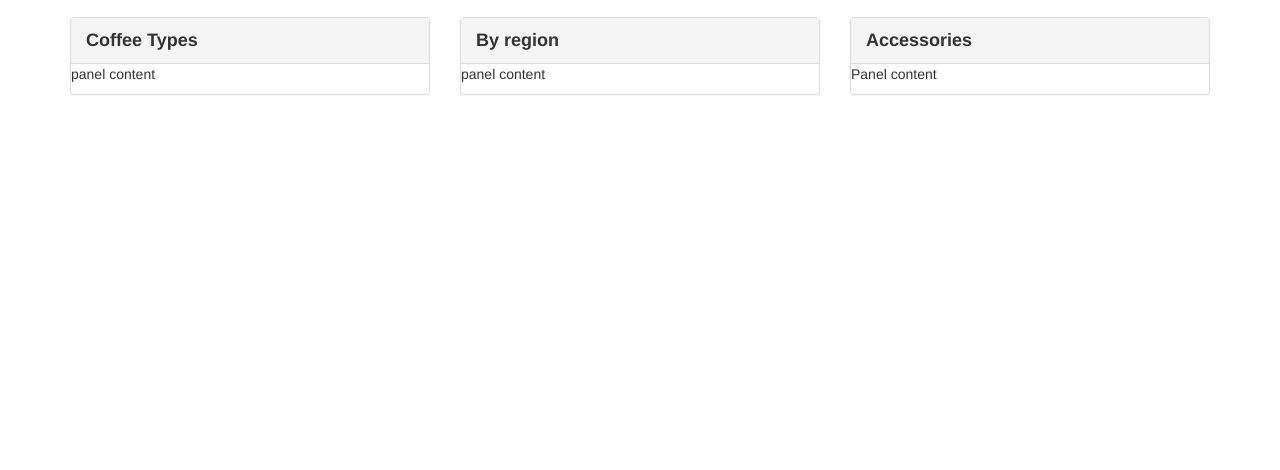
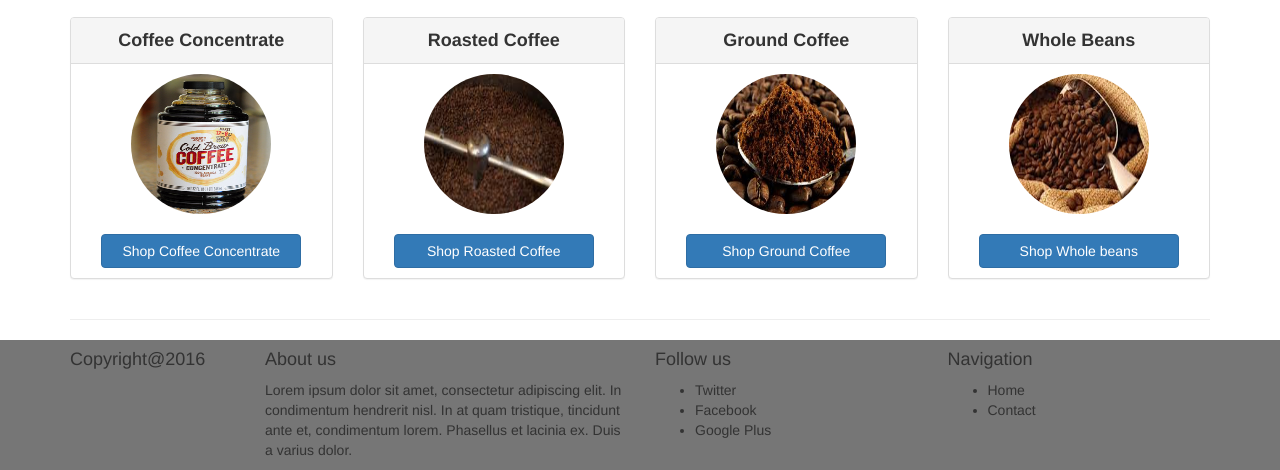
Before and after one commit to rockstarr2015/Website, a plain HTML site: page index.html in a window 1280 px wide. Shown: the part 661-1131 px from the top of the page. Before the commit the page ends 800 px from the top, so only its background shows below. Drawn offline with nearby package versions, Linux system fonts and the light colour scheme.

Commit message:
home Page

```diff
--- a/index.html
+++ b/index.html
@@ -7,59 +7,7 @@
     <link rel="stylesheet" href="http://maxcdn.bootstrapcdn.com/bootstrap/3.3.7/css/bootstrap.min.css">
     <script src="https://ajax.googleapis.com/ajax/libs/jquery/1.12.4/jquery.min.js"></script>
     <script src="http://maxcdn.bootstrapcdn.com/bootstrap/3.3.7/js/bootstrap.min.js"></script>
-    <style>
-
-        .carousel-inner
-        {
-            width: 100%;
-            max-height: 280px;
-
-        }
-
-        .tales
-        {
-            width: 100%;
-            margin: auto 0;
-        }
-
-        .panel
-        {
-            margin-top:10px;
-        }
-
-        .panel_heading_text_1
-        {
-            font-weight: bold;
-            font-size: large;
-        }
-
-        .btn
-        {
-            width: 100px;
-        }
-
-        #site_logo
-        {
-            font-size: 30px;
-        }
-
-        #nav_serchbar1
-        {
-            width: 400px;
-        }
-
-        #heading2
-        {
-            text-align: center;
-
-            font-size: 30px;
-            font-style: oblique;
-        }
-
-
-
-
-    </style>
+    <link rel="stylesheet" href="stylesheets/HomePage_css.css">
 </head>
 <body>
 
@@ -207,45 +155,124 @@
     <p id="heading2">-Shop By-</p>
 
     <div class="row">
-        <div class="col-sm-4">
+        <div class="col-sm-3">
             <div class="panel panel-default">
-                <div class="panel-heading"><span class="panel_heading_text_1"> Coffee Types</span></div>
-                <div class="panel-content">
-                    <p>panel content</p>
+                <div class="panel-heading text-center"><span class="panel_heading_text_1">Coffee Concentrate</span></div>
+                <div class="panel-content text-center">
+
+                    <img src="resource/coffee_types/coffee_concentrate.jpg" class="img-circle" align="center" id="img_content_1">
+
+
+                    <a href="#" class="btn btn-primary" id="panel_button1">Shop Coffee Concentrate</a>
+
+
+
                 </div>
             </div><!--end of the panel-->
         </div>
 
-        <div class="col-sm-4">
+        <div class="col-sm-3">
             <div class="panel panel-default">
-                <div class="panel-heading"><span class="panel_heading_text_1">By region</span></div>
-                <div class="panel-content">
-                    <p>panel content</p>
+                <div class="panel-heading text-center"><span class="panel_heading_text_1">Roasted Coffee</span></div>
+                <div class="panel-content text-center">
+
+                    <img src="resource/coffee_types/fresh_rosted.jpg" class="img-circle" id="img_content_2">
+
+
+
+                    <a href="#" class="btn btn-primary" id="panel_button2">Shop Roasted Coffee</a>
+
+
+
+
                 </div>
             </div> <!--end of the panel-->
         </div>
 
-        <div class="col-sm-4">
+
+        <div class="col-sm-3">
             <div class="panel panel-default">
-                  <div class="panel-heading"><span class="panel_heading_text_1"> Accessories</span></div>
-                  <div class="panel-content">
-                      <p>Panel content</p>
+                <div class="panel-heading text-center"><span class="panel_heading_text_1">Ground Coffee</span></div>
+                <div class="panel-content text-center">
+
+                    <img src="resource/coffee_types/ground-coffe.jpg" class="img-circle" id="img_content_3">
+
+
+
+                    <a href="#" class="btn btn-primary" id="panel_button3">Shop Ground Coffee</a>
+
+
+                </div>
+            </div><!--end of the panel-->
+        </div>
+
+
+        <div class="col-sm-3">
+            <div class="panel panel-default">
+                  <div class="panel-heading text-center"><span class="panel_heading_text_1">Whole Beans</span></div>
+                  <div class="panel-content text-center">
+
+                      <img src="resource/coffee_types/whole-beans.jpg" class="img-circle" align="center" id="img_content_4">
+
+
+
+                      <a href="#" class="btn btn-primary" id="panel_button4">Shop Whole beans</a>
+
+
                   </div>
             </div><!--end of the panel-->
         </div>
 
     </div><!--end of the row-->
 
-
-
-
-
-
-
-
+    <!--page seperator-->
+    <hr>
 
 
 </div>
+<div class="container-fluid">
+    <div class="container">
+        <div class="row">
+            <div class="col-sm-2">
+                <h4>Copyright@2016</h4>
+
+            </div><!--end of the col-->
+
+
+            <div class="col-sm-4">
+                <h4>About us</h4>
+                <p>
+                    Lorem ipsum dolor sit amet, consectetur adipiscing elit.
+                    In condimentum hendrerit nisl. In at quam tristique, tincidunt ante et, condimentum lorem.
+                    Phasellus et lacinia ex. Duis a varius dolor.
+
+                </p>
+
+            </div><!--end of the col-->
+
+            <div class="col-sm-3">
+                <h4>Follow us</h4>
+                <ul>
+                    <li> Twitter</a></li>
+                    <li>Facebook</a> </li>
+                    <li>Google Plus</a> </li>
+                </ul>
+            </div><!--end of the col-->
+
+
+            <div class="col-sm-3">
+                <h4>Navigation</h4>
+                <ul>
+                    <li>Home</li>
+                    <li>Contact</li>
+                </ul>
+
+            </div><!--end of the col-->
+
+        </div>
+    </div><!--end of the container-->
+
+</div><!--end of the container-fluid-->
 
 
 
--- /dev/null
+++ b/stylesheets/HomePage_css.css
@@ -0,0 +1,76 @@
+.carousel-inner
+{
+    width: 100%;
+    max-height: 280px;
+
+}
+
+.tales
+{
+    width: 100%;
+    margin: auto 0;
+}
+
+.panel
+{
+    margin-top:10px;
+}
+
+.panel_heading_text_1
+{
+    font-weight: bold;
+    font-size: large;
+}
+
+ .btn-primary
+{
+    width: 200px;
+}
+
+ .btn-default
+
+ {
+     width:100px;
+ }
+
+#site_logo
+{
+    font-size: 30px;
+}
+
+#nav_serchbar1
+{
+    width: 400px;
+}
+
+#heading2
+{
+    text-align: center;
+
+    font-size: 30px;
+    font-style: oblique;
+}
+
+
+
+.panel-content img
+{
+    width:140px;
+    height:140px;
+}
+
+.panel-content
+{
+    align-content: center;
+}
+
+#img_content_1,#img_content_2, #img_content_3, #img_content_4,#panel_button4,#panel_button3,#panel_button2,#panel_button1
+{
+    margin-bottom: 10px;
+    margin-top: 10px;
+}
+
+.container-fluid
+{
+    background-color: #767676;
+}
```
Also changed, not shown: resource/coffee_region/Central_america.png (added), resource/coffee_types/coffee_concentrate.jpg (added), resource/coffee_types/fresh_rosted.jpg (added), resource/coffee_types/ground-coffe.jpg (added), resource/coffee_types/whole-beans.jpg (added).
